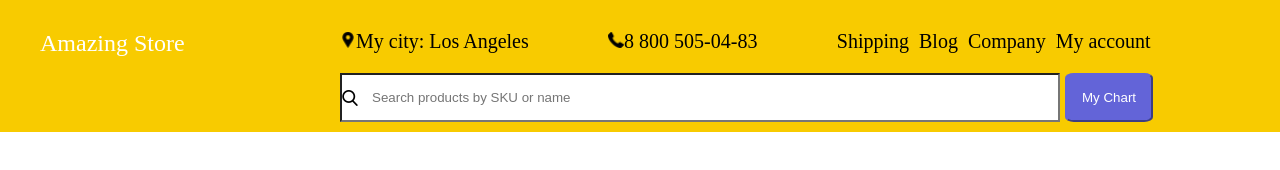
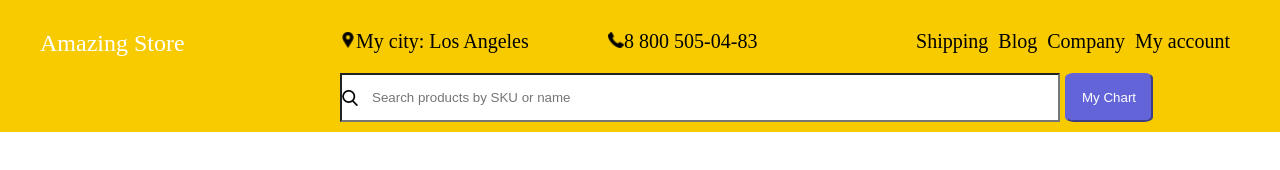
Before and after one commit to sveEcatalin/EneCatalinPreemp2019, a plain HTML site: page store/test2.html in a window 1280 px wide. Drawn offline with Linux system fonts and the light colour scheme.

Commit message:
little modifications

```diff
--- a/store/styles/test2.css
+++ b/store/styles/test2.css
@@ -22,6 +22,7 @@
 
   .container-flex{
       display:flex;
+      justify-content: space-between;
       flex-wrap: wrap;
   }
 
@@ -37,6 +38,7 @@
     display:flex;
     width:75%;
     background-color:blue;
+    justify-content: flex-end;
     flex-wrap: wrap;
 }
 .div-top{
@@ -44,7 +46,7 @@
     width:100%;
 
     background-color: #f8cb00;
-    justify-content: space-between;
+    justify-content: flex-end;
     flex-wrap: wrap;
     padding-bottom:20px;
 
@@ -73,7 +75,7 @@
 
 .box3{
     display:flex;
-    justify-content: flex-start;
+    justify-content: flex-end;
     background-color: #f8cb00;
     flex-grow:2;
     flex-wrap: wrap;
```
